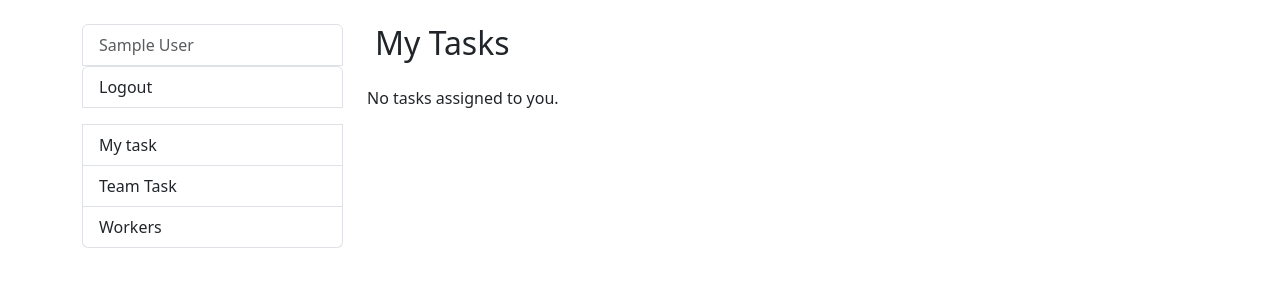
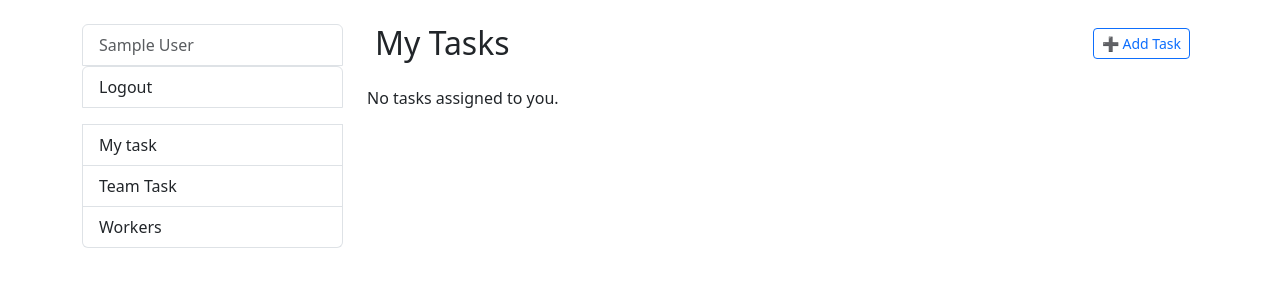
Before and after one commit to HappyDen08/task-manager, a Django app: page / in a window 1280 px wide. Shown: the part 56-356 px from the top of the page. Run offline with Django 5.2, Linux system fonts and the light colour scheme; the visitor is signed in with stand-in values (Sample User, id 1); data that the repository does not hold is empty.

Commit message:
add button for creating task

```diff
--- a/templates/task/home.html
+++ b/templates/task/home.html
@@ -5,8 +5,10 @@
 {% block content %}
     <div class="d-flex justify-content-between align-items-center mb-4 px-2">
         <h2 class="mb-0">My Tasks</h2>
+				<a href="{% url 'task:task_myself_create' %}" class="btn btn-sm btn-outline-primary">
+            ➕ Add Task
+        </a>
     </div>
-
     {% if home %}
         <div class="list-group">
             {% for task in home %}
```
